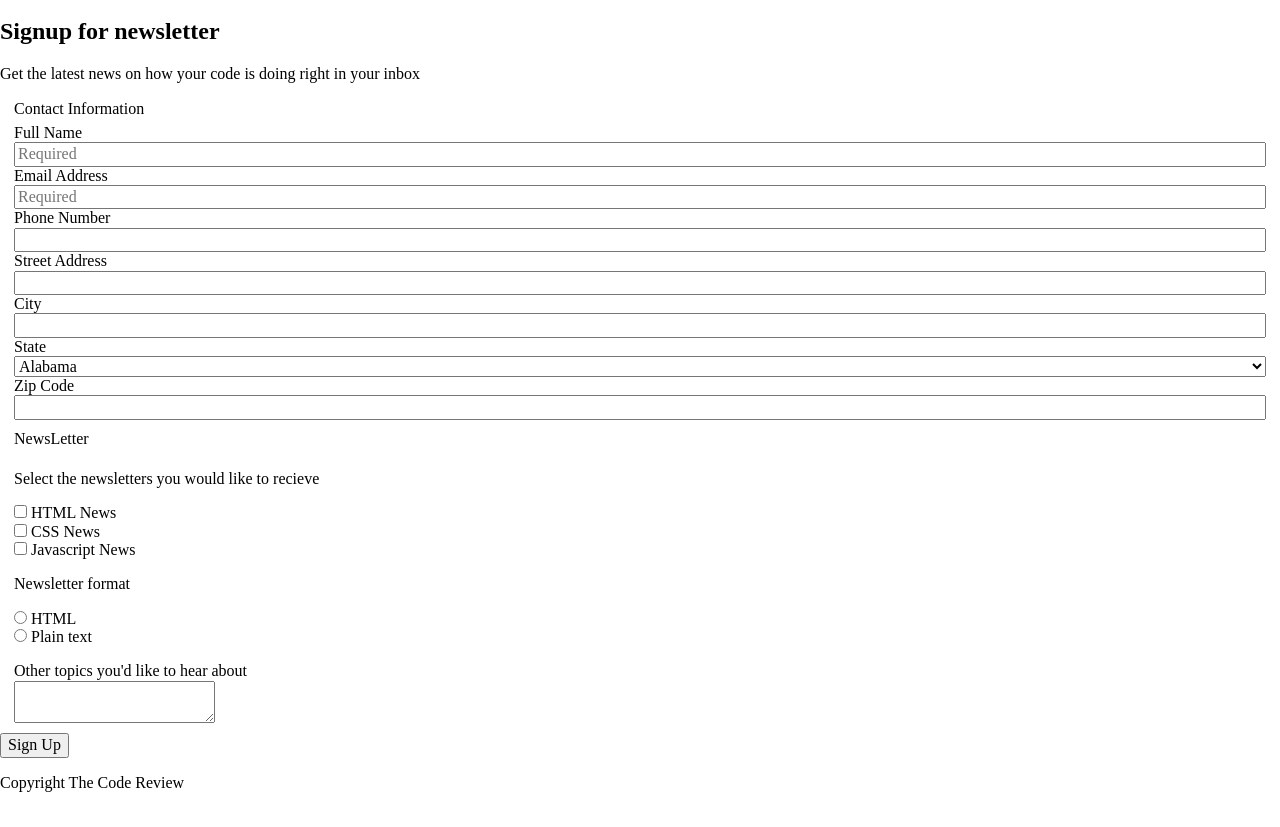
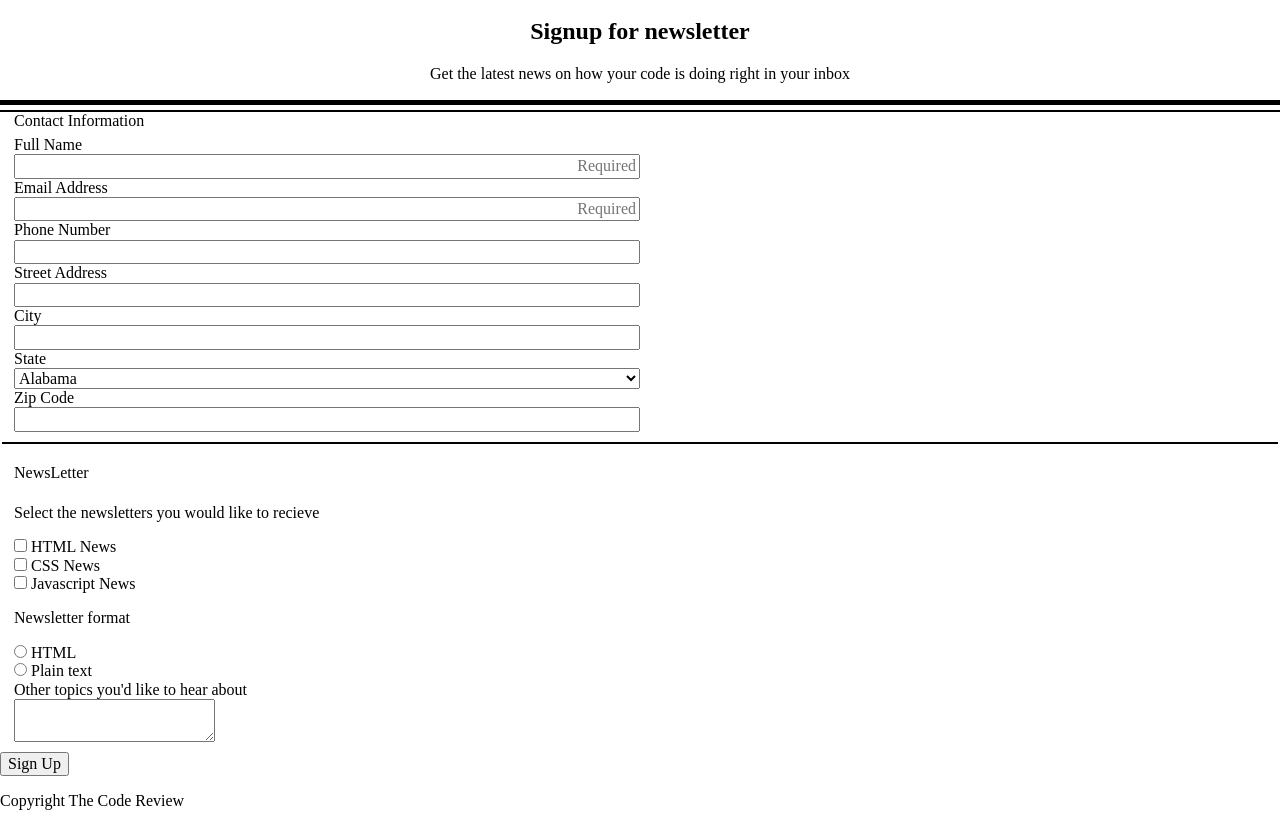
Before and after one commit to birenrai/Project-3-An-Online-Registration-Form, a plain HTML site: page index.html in a window 1280 px wide. Shown: the part 62-889 px from the top of the page. Drawn offline with Linux system fonts and the light colour scheme.

Commit message:
Made a few minor adjustment

```diff
--- a/css/styles.css
+++ b/css/styles.css
@@ -10,27 +10,54 @@
 }
 
 .main-header h2 {
-  padding-top: 20px;
+  padding-top: 18px;
 }
 
 /* Intro */
-
+.intro {
+  border-bottom: 5px solid black;
+  margin-bottom: 5px;
+  text-align: center;
+}
+/* Form */
+.form {
+  border-top: 2px solid black;
+}
 
 /* Contact Information */
 .contact-information {
-  /* border-top: 2px solid black;
   border-bottom: 2px solid black;
+  border-top: none;
   border-right: none;
-  border-left: none; */
+  border-left: none;
 
   display: flex;
   flex-direction: column;
+  margin-bottom: 20px;
 
 }
 
+#full-name[placeholder="Required"],
+#mail[placeholder="Required"]{
+  text-align: right;
+}
+
 /*Newsletter*/
-.contact-information,
 .newsletter,
 .user-suggestion {
   border: none;
 }
+
+.contact-information input,
+.contact-information select {
+  width: 50%;
+  margin-right: auto;
+}
+
+.contact-information label {
+  margin-right: auto;
+}
+
+@media (min-width: 768px) {
+
+}
--- a/index.html
+++ b/index.html
@@ -13,9 +13,9 @@
     </header>
 
     <main>
-      <section>
+      <section class="intro">
       <h2>Signup for newsletter</h2>
-      <p class="intro">Get the latest news on how your code is doing right in your inbox</p>
+      <p>Get the latest news on how your code is doing right in your inbox</p>
       </section>
 
       <form action="index.html" method="post" class="form">
@@ -39,7 +39,7 @@
           <input type="text" id="city" name="user-city">
 
           <label for="state">State</label>
-          <select id="state" name="user_state">
+          <select id="state" name="user_state" placeholder="Choose State">
           	<option value="AL">Alabama</option>
           	<option value="AK">Alaska</option>
           	<option value="AZ">Arizona</option>
@@ -118,13 +118,13 @@
           <label for="newsletter-html">HTML</label><br>
 
           <input type="radio" id="newsletter-plain" value="newsletter-plain" name="newsletter-format">
-          <label for="newsletter-plain">Plain text</label>
-        </fieldset>
+          <label for="newsletter-plain">Plain text</label><br>
 
-        <fieldset class="user-suggestion">
           <label for="other-topics">Other topics you'd like to hear about</label><br>
           <textarea id="other-topics" name="user-topics"></textarea>
         </fieldset>
+
+
 
         <button type="submit">Sign Up</button>
 
```
